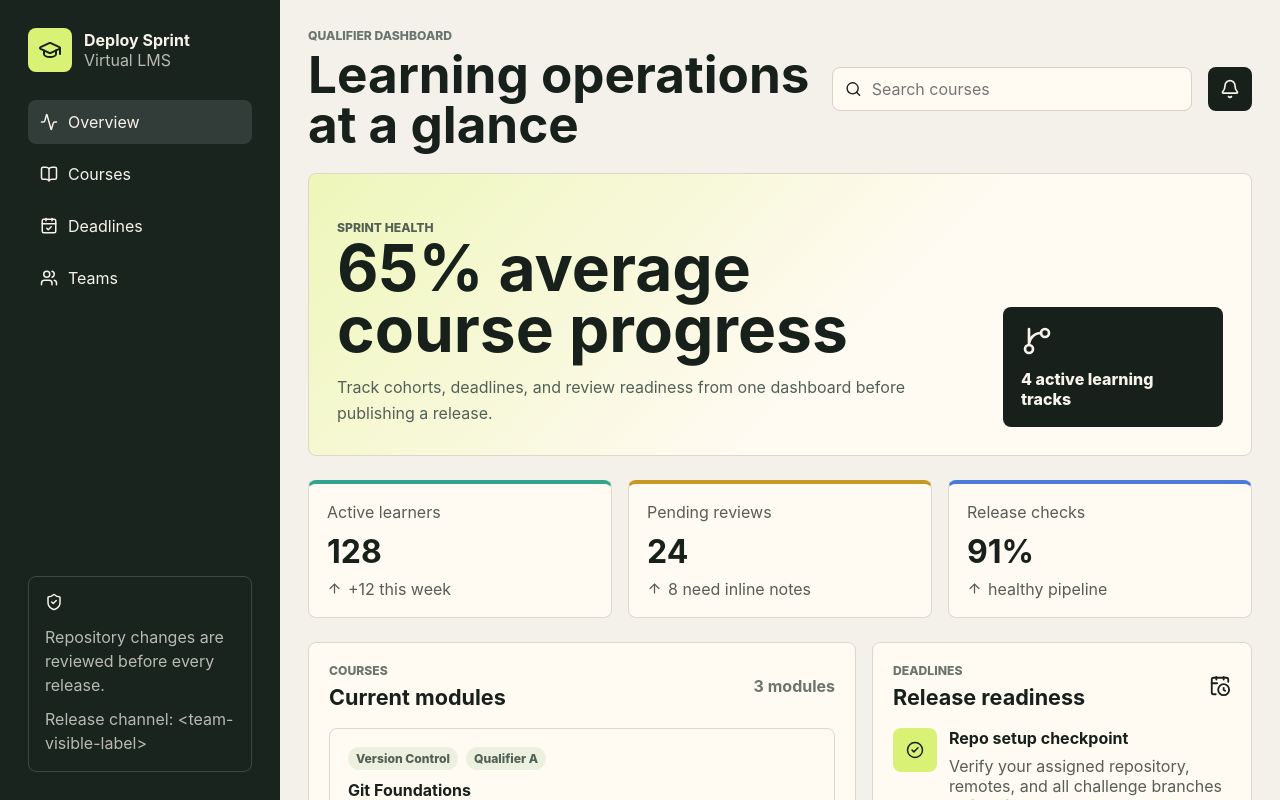
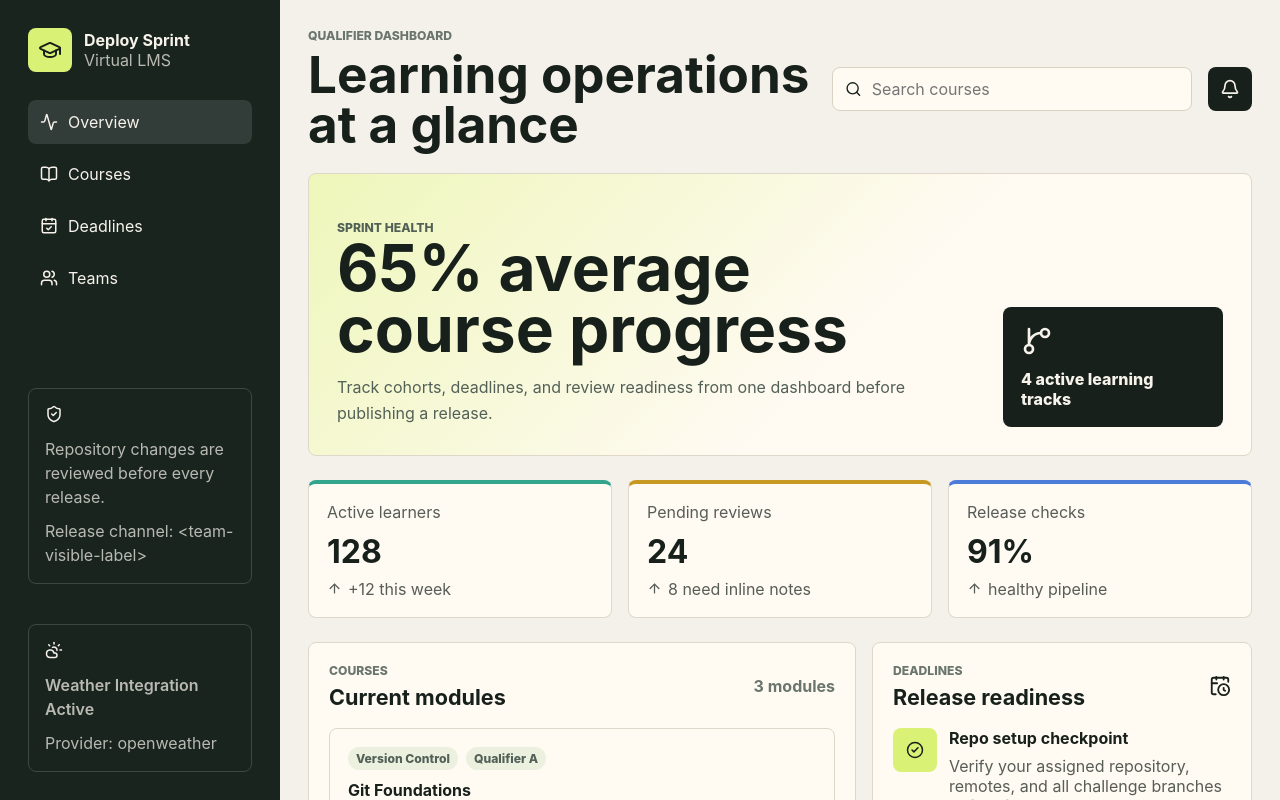
Before and after one commit to knurdz/deploy-sprint-finale-team-beginners, a React (Vite) app in the folder team-site/: page / in a window 1280 px wide. Shown: the top 800 px of the page. Built offline with nearby package versions, Linux system fonts and the light colour scheme; no server answers.

Commit message:
feat: integrate safe OpenWeather widget into UI

```diff
--- a/team-site/src/App.tsx
+++ b/team-site/src/App.tsx
@@ -1,8 +1,10 @@
+import { useEffect, useState } from 'react';
 import {
   Activity,
   Bell,
   BookOpen,
   CalendarCheck,
+  CloudSun,
   GitBranch,
   GraduationCap,
   Search,
@@ -17,6 +19,39 @@ import { deadlineCards } from './data/deadlines';
 import { sprintStats } from './data/stats';
 import { getPublicDeployLabel } from './config/deploy';
 import { getAverageProgress } from './utils/metrics';
+
+interface WeatherData {
+  city?: string;
+  temp?: number;
+  weather?: string;
+  provider?: string;
+}
+
+function WeatherWidget() {
+  const [weather, setWeather] = useState<WeatherData | null>(null);
+
+  useEffect(() => {
+    fetch('/api/weather.json')
+      .then((res) => {
+        if (!res.ok) throw new Error('Weather data unavailable');
+        return res.json();
+      })
+      .then((data) => setWeather(data))
+      .catch(() => setWeather(null));
+  }, []);
+
+  return (
+    <div className="sidebarPanel" style={{ marginTop: '12px' }}>
+      <CloudSun size={18} />
+      <p style={{ fontWeight: '600' }}>
+        {weather ? `${weather.city || 'Colombo'}: ${weather.temp !== undefined ? `${weather.temp}°C` : ''} (${weather.weather || 'Clear'})` : 'Weather Integration Active'}
+      </p>
+      <p className="deployLabel">
+        Provider: {weather?.provider || 'openweather'}
+      </p>
+    </div>
+  );
+}
 
 export function App() {
   const averageProgress = getAverageProgress(courses);
@@ -61,6 +96,9 @@ export function App() {
             Release channel: {publicDeployLabel}
           </p>
         </div>
+
+        <WeatherWidget />
+
       </aside>
 
       <section className="workspace">
```
